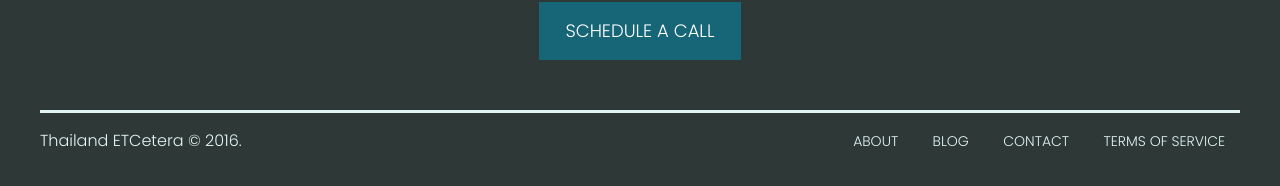
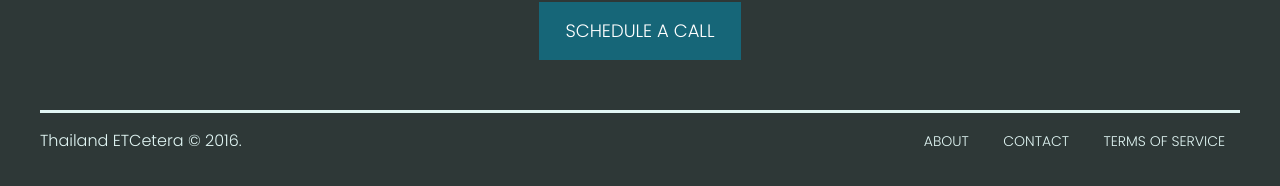
Before and after one commit to akaligo/akaligo.github.io, a Jekyll site: the page built from index.html, in a window 1280 px wide and 900 px high, scrolled down 1554 px. Shown: the part 686-872 px from the top of the window. Built offline with Jekyll 4.4.1, drawn with Linux system fonts in a browser that asks for light colours; some web fonts are replaced.

Commit message:
Removed blog link

```diff
--- a/_data/footer-nav.yml
+++ b/_data/footer-nav.yml
@@ -1,8 +1,5 @@
 - title: About
   url: "/about/"
-
-- title: Blog
-  url: "/blog/"
 
 - title: Contact
   url: "/contact/"
--- a/_data/header-nav.yml
+++ b/_data/header-nav.yml
@@ -1,8 +1,5 @@
 - title: About
   url: "/about/"
 
-- title: Blog
-  url: "/blog/"
-
 - title: Contact
   url: "/contact/"
```
